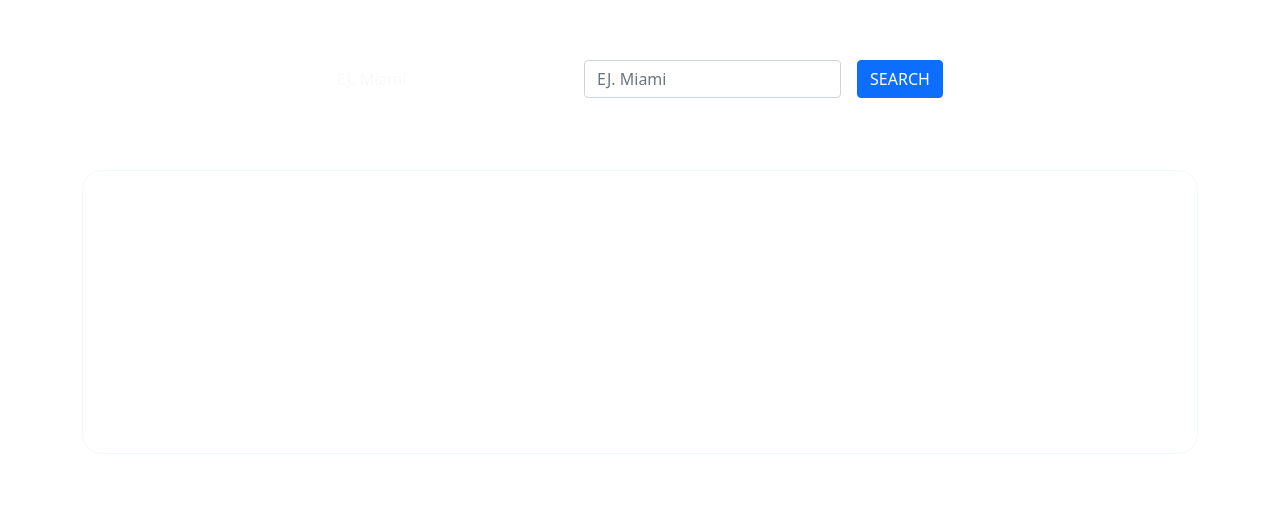
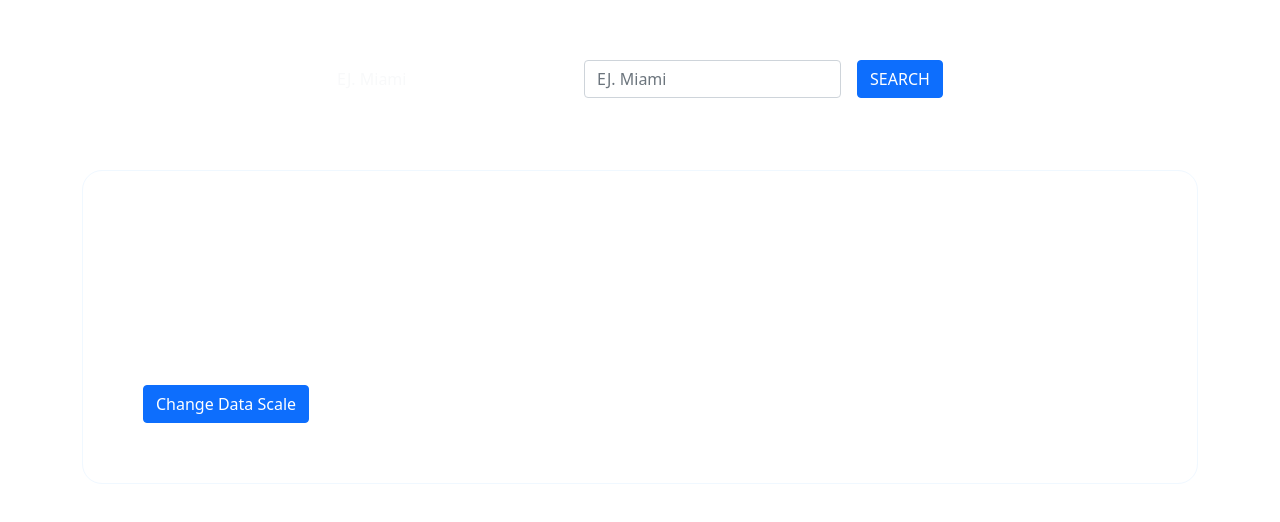
Before and after one commit to widzthedvloper/weatherApp, a website built with webpack: page dist/index.html in a window 1280 px wide. Shown: the part 256-778 px from the top of the page. Built offline with nearby package versions, Linux system fonts and the light colour scheme; no server answers.

Commit message:
Create toggle button

```diff
--- a/dist/index.html
+++ b/dist/index.html
@@ -41,8 +41,8 @@
         <div id="description">
           <span class="fas fa-info-circle text-white"></span><span id="weather-description" class="text-white px-3"></span>
         </div>
-        <div id="error">
-          <span id="span-error" class="text-danger"></span>
+        <div id="toggle">
+          <span id="toggleButton" class="text-white mt-3 btn btn-primary">Change Data Scale</span>
         </div>
       </div>
     </div>
```
